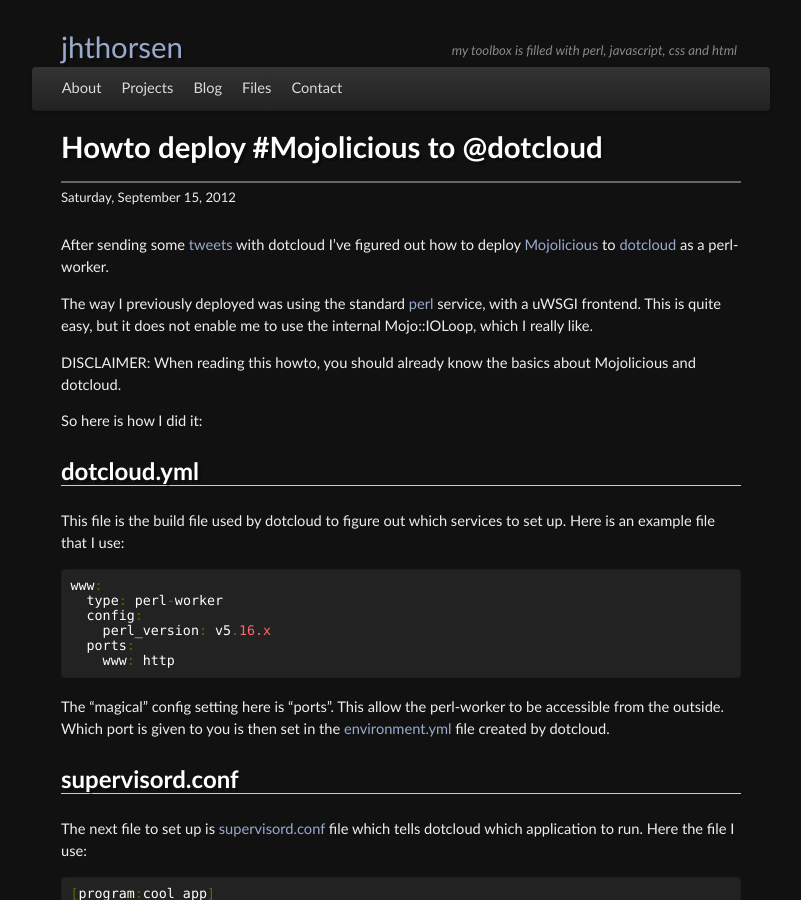
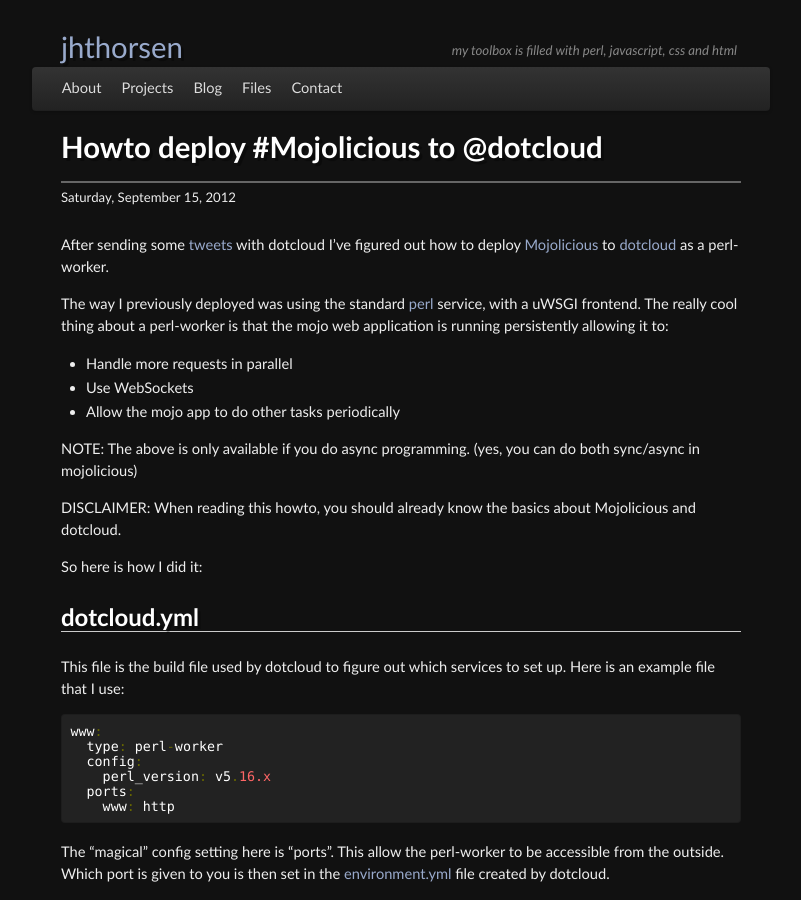
Before and after one commit to kberov/jhthorsen.github.com, a Jekyll site: the page built from perl/_posts/2012-09-15-mojo-dotcloud-deploy.markdown, in a window 1280 px wide and 900 px high. Shown: the whole window, without its empty margins (239-1040 px from the left). Built offline with Jekyll 4.4.1, drawn with Linux system fonts in a browser that asks for light colours; comment, search, counter and statistics services are not loaded.

Commit message:
Add pros for running mojo as a worker

```diff
--- a/perl/_posts/2012-09-15-mojo-dotcloud-deploy.markdown
+++ b/perl/_posts/2012-09-15-mojo-dotcloud-deploy.markdown
@@ -11,8 +11,15 @@
 
 The way I previously deployed was using the standard
 [perl](http://docs.dotcloud.com/0.4/services/perl/) service, with a uWSGI
-frontend. This is quite easy, but it does not enable me to use the internal
-Mojo::IOLoop, which I really like.
+frontend. The really cool thing about a perl-worker is that the mojo
+web application is running persistently allowing it to:
+
+* Handle more requests in parallel
+* Use WebSockets
+* Allow the mojo app to do other tasks periodically
+
+NOTE: The above is only available if you do async programming. (yes, you can
+do both sync/async in mojolicious)
 
 DISCLAIMER: When reading this howto, you should already know the basics about
 Mojolicious and dotcloud.
```
